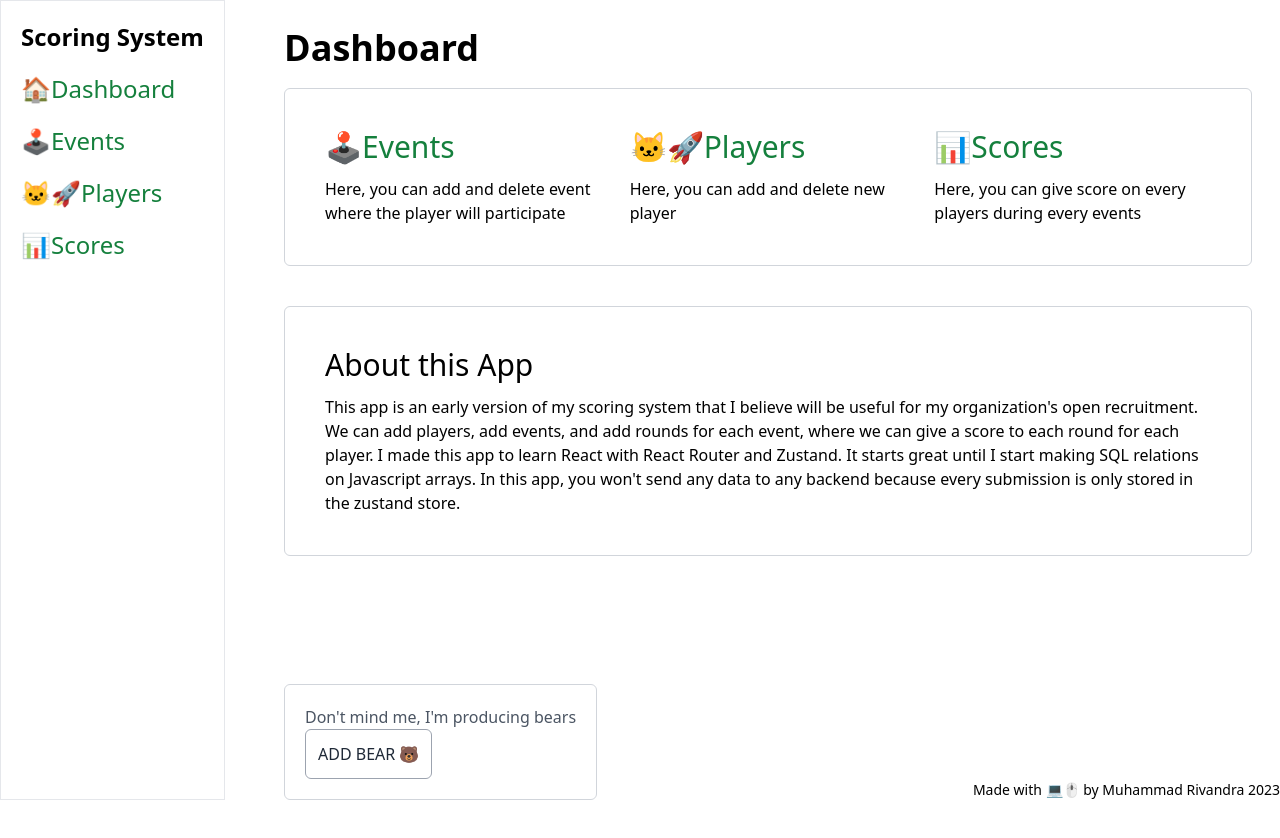
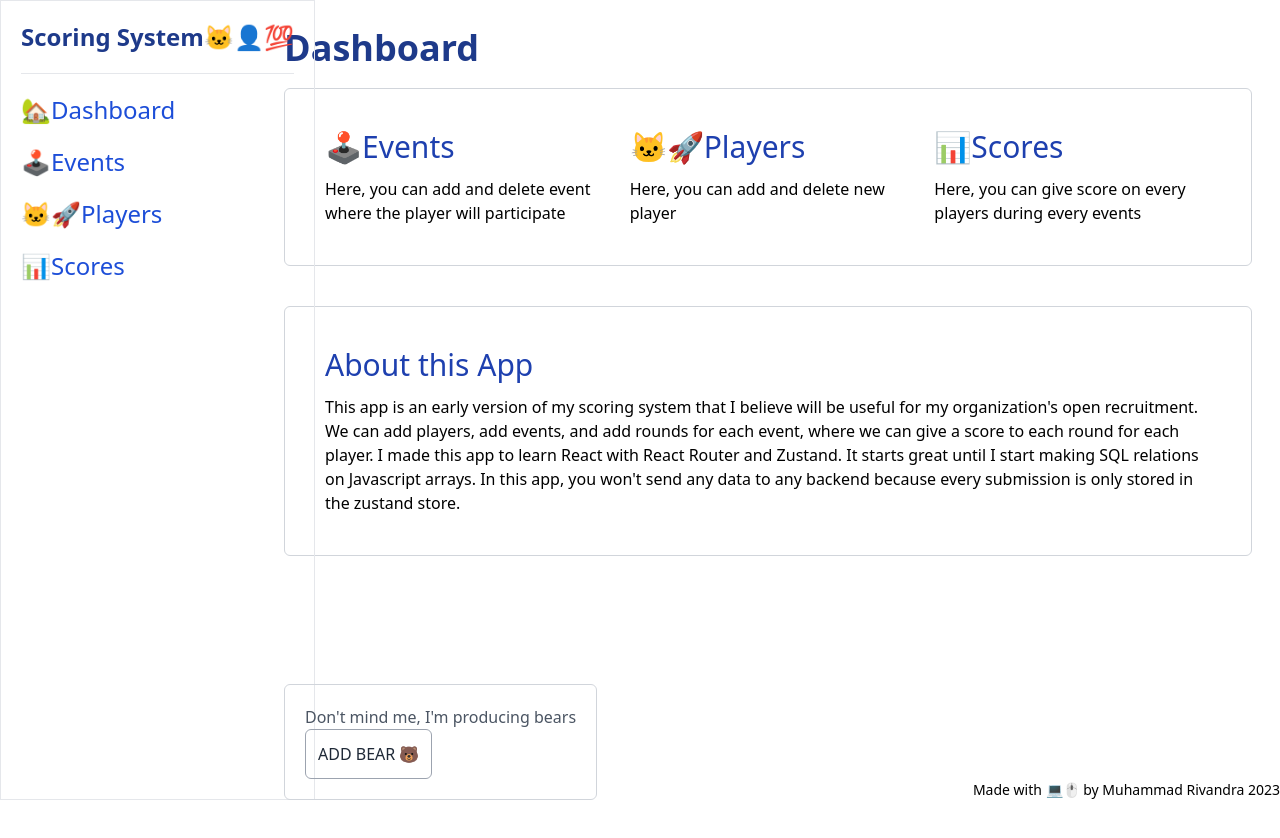
Before and after one commit to TuyulMohak/scoring-system-react, a React (Vite) app: page / in a window 1280 px wide. Shown: the top 838 px of the page. Built offline with nearby package versions, Linux system fonts and the light colour scheme.

Commit message:
modifiying colors from all green to all blue

```diff
--- a/src/components/AddEvent.jsx
+++ b/src/components/AddEvent.jsx
@@ -90,12 +90,12 @@ export default function ({ act }) {
 									</select>
 								</td>
 								<td>
-									<button className="cursor-pointer" onClick={() => handleAddRound()} className="bg-green-300">Add Round</button>
+									<button className="cursor-pointer" onClick={() => handleAddRound()} className="bg-purple-100">Add Round</button>
 								</td>
 							</tr>
 						</tbody>
 					</table>
-					<button className="mt-5 bg-green-800 text-white p-3 text-xl" onClick={(e) => handleSubmit(e)} > Add Event </button>
+					<button className="mt-5 bg-purple-800 text-white p-3 text-xl" onClick={(e) => handleSubmit(e)} > Add Event </button>
 				</div>
 			}
 		</>
--- a/src/components/SideDrawer.jsx
+++ b/src/components/SideDrawer.jsx
@@ -4,11 +4,12 @@ export default function () {
 	return (
 		<nav className="p-5 text-2xl border border-green-5 h-screen fixed">
 	        <ul className="grid gap-5">
-	          <li className="font-bold">
-	            Scoring System
+	          <li className="font-bold text-blue-900 ">
+	            Scoring System🐱‍👤💯
 	          </li>
+	          <li><hr className="bg-blue-400"></hr></li>
 	          <li>
-	            <Link to="/">🏠Dashboard</Link>
+	            <Link to="/">🏡Dashboard</Link>
 	          </li>
 	          <li>
 	            <Link to="/events">🕹Events</Link>
--- a/src/index.css
+++ b/src/index.css
@@ -3,19 +3,19 @@
 @tailwind utilities;
 
 h1{
-	@apply text-4xl font-bold
+	@apply text-blue-900 text-4xl font-bold
 }
 
 h2{
-	@apply text-3xl mb-3
+	@apply text-blue-800 text-3xl mb-3
 }
 
 h6 {
-	@apply text-xl
+	@apply text-blue-800 text-xl
 }
 
 a {
-	@apply text-green-700 active:underline;
+	@apply text-blue-700 hover:underline;
 }
 
 input {
@@ -47,5 +47,5 @@ input {
 }
 
 .flat-btn {
-	@apply border border-gray-400 rounded-md text-gray-800 hover:text-gray-100 hover:bg-green-700 p-3
+	@apply border border-gray-400 rounded-md text-gray-800 hover:text-gray-100 hover:bg-blue-700 p-3
 }
```
